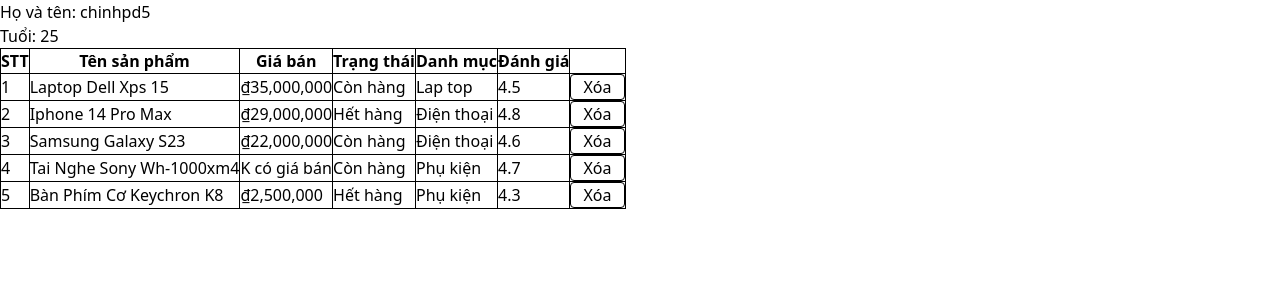
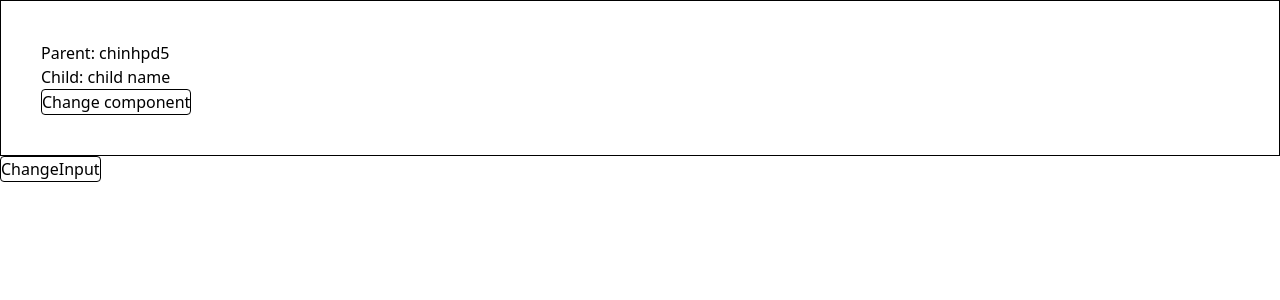
Before and after one commit to chinhpd5/WEB2081, an Angular app in the folder web2081/: page / in a window 1280 px wide. Shown: the top 300 px of the page. Built offline with nearby package versions, Linux system fonts and the light colour scheme.

Commit message:
lifecycle 1

```diff
--- a/web2081/src/app/app.component.html
+++ b/web2081/src/app/app.component.html
@@ -1,4 +1,6 @@
-<app-product (deleteId)="receiveId($event)" [name]="myName" [age]="myAge" [products]="products"/>
+<app-lifecycle [name]="value"></app-lifecycle>
+<button (click)="handleChangeInput()" class="border rounded">ChangeInput</button>
+<!-- <app-product (deleteId)="receiveId($event)" [name]="myName" [age]="myAge" [products]="products"/> -->
 
 <!-- <app-todolist></app-todolist> -->
 
--- a/web2081/src/app/app.component.ts
+++ b/web2081/src/app/app.component.ts
@@ -4,16 +4,22 @@
 import { UserComponent } from "./component/user/user.component";
 import { TodolistComponent } from "./component/todolist/todolist.component";
 import { ProductComponent } from "./component/product/product.component";
+import { LifecycleComponent } from "./component/lifecycle/lifecycle.component";
 
 @Component({
   selector: 'app-root',
   // imports: [RouterOutlet],
   templateUrl: './app.component.html',
   styleUrl: './app.component.css',
-  imports: [TodolistComponent, ProductComponent]
+  imports: [TodolistComponent, ProductComponent, LifecycleComponent]
 })
 
 export class AppComponent {
+  value='chinhpd5'
+  handleChangeInput(){
+    this.value = 'chinhpd5 new'
+  }
+
   myName = 'chinhpd5'
   myAge = 25
   products = [
--- /dev/null
+++ b/web2081/src/app/component/lifecycle/lifecycle.component.html
@@ -0,0 +1,5 @@
+<div class="border p-10">
+  <h1>Parent: {{name}}</h1>
+  <h2>Child: {{child}}</h2>
+  <button (click)="handleChangeComponent()" class="border rounded">Change component</button>
+</div>
--- /dev/null
+++ b/web2081/src/app/component/lifecycle/lifecycle.component.ts
@@ -0,0 +1,36 @@
+import { Component,Input,SimpleChanges } from '@angular/core';
+
+@Component({
+  selector: 'app-lifecycle',
+  imports: [],
+  templateUrl: './lifecycle.component.html',
+  styleUrl: './lifecycle.component.css'
+})
+export class LifecycleComponent {
+  child= 'child name'
+  handleChangeComponent(){
+    this.child = 'child name new'
+  }
+
+  @Input() name!: string
+  constructor(){
+    console.log("Contructor called");
+  }
+
+  // khi có 1 hoặc nhiều @Input thay đổi
+  ngOnChanges(changes: SimpleChanges) {
+    console.log('ngOnChanges called ', changes);
+  }
+
+  // chỉ gọi 1 lần duy nhất sau khi component tạo
+  // gọi sau ngOnChanges (nếu có)
+  // khởi giá trị hoặc call api
+  ngOnInit() {
+    console.log('ngOnInit called');
+  }
+
+  // gọi lại mỗi khi component có sự thay đổi
+  ngDoCheck() {
+    console.log('ngDoCheck called');
+  }
+}
```
Also changed, not shown: web2081/src/app/component/lifecycle/lifecycle.component.css (added).
